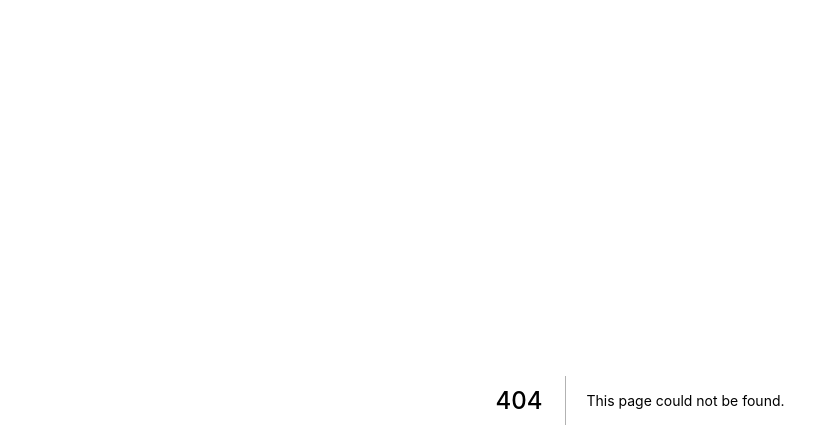
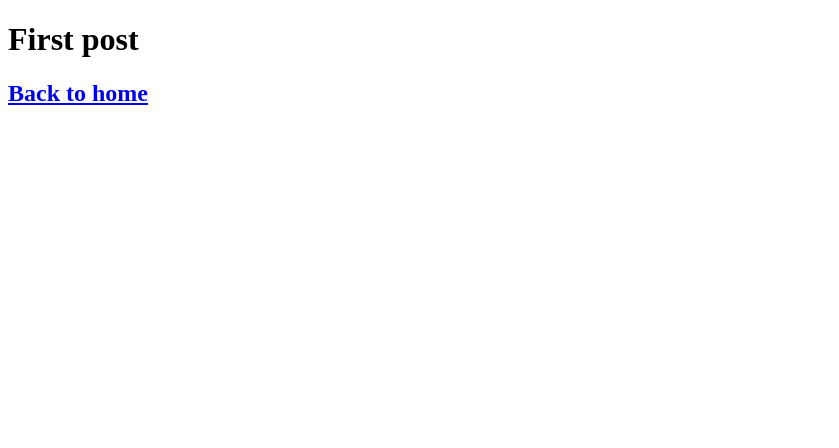
Before and after one commit to CodingOnMars/nextjs-blog, a Next.js app: page /posts/first-post in a window 1280 px wide. Before the commit this address had no page. Shown: the top 448 px of the page, without its empty margins (0-839 px from the left). Built offline with nearby package versions, Linux system fonts and the light colour scheme.

Commit message:
Basic setup to navigate between pages

```diff
--- /dev/null
+++ b/pages/posts/first-post.js
@@ -0,0 +1,42 @@
+import Link from 'next/link';
+
+export default function FirstPost() {
+  return (
+    <>
+      <h1>First post</h1>
+      <h2>
+        <Link href='/'>
+          <a>Back to home</a>
+        </Link>
+      </h2>
+    </>
+  );
+}
+
+// SECTION: Theory notes
+
+/* NOTES:
+1. To link pages in Next.js we wrap <a></a> tag to Link component like this:
+
+<Link href='/path'>
+  <a>Name of a link</a>
+</Link>
+
+No routing libs are required. You create routes as files under pages and use Link component.
+
+Link component enables Client-side navigation.
+Page transition happens using JS, it faster than navigation by browser.
+
+<Link href="…" - browser does NOT full refresh
+
+<a href="…"> - browser does full refresh
+
+2. Next.js does code splitting automatically.
+
+Each page loads only what necessary for the page.
+
+Pages are isolated. If one fails, others will work.
+
+In production build Next.js uses prefetch to load linked pages in the background (like Chrome does).
+
+*/
```
Also changed, not shown: pages/index.js (+6 -1 lines).
